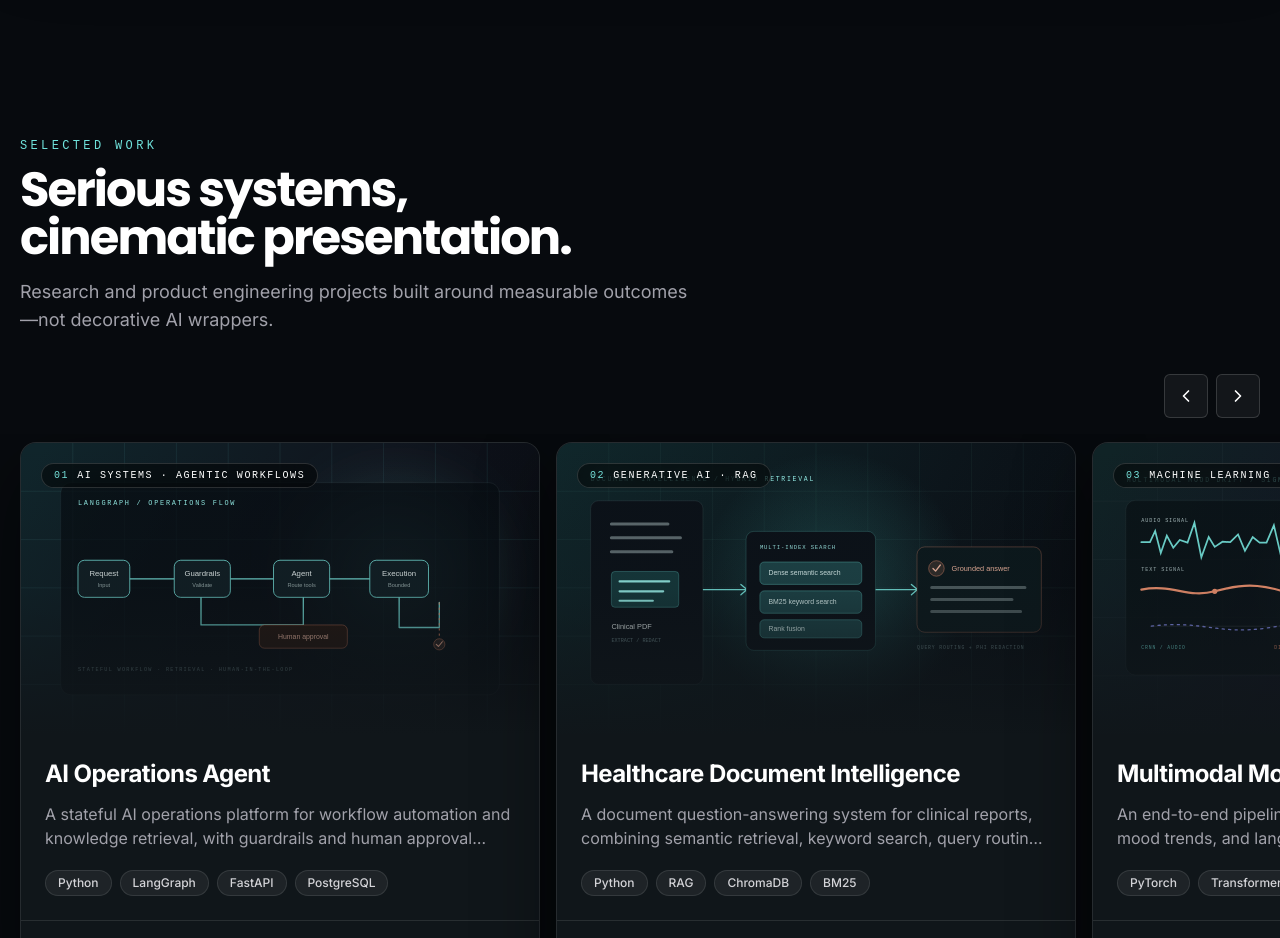
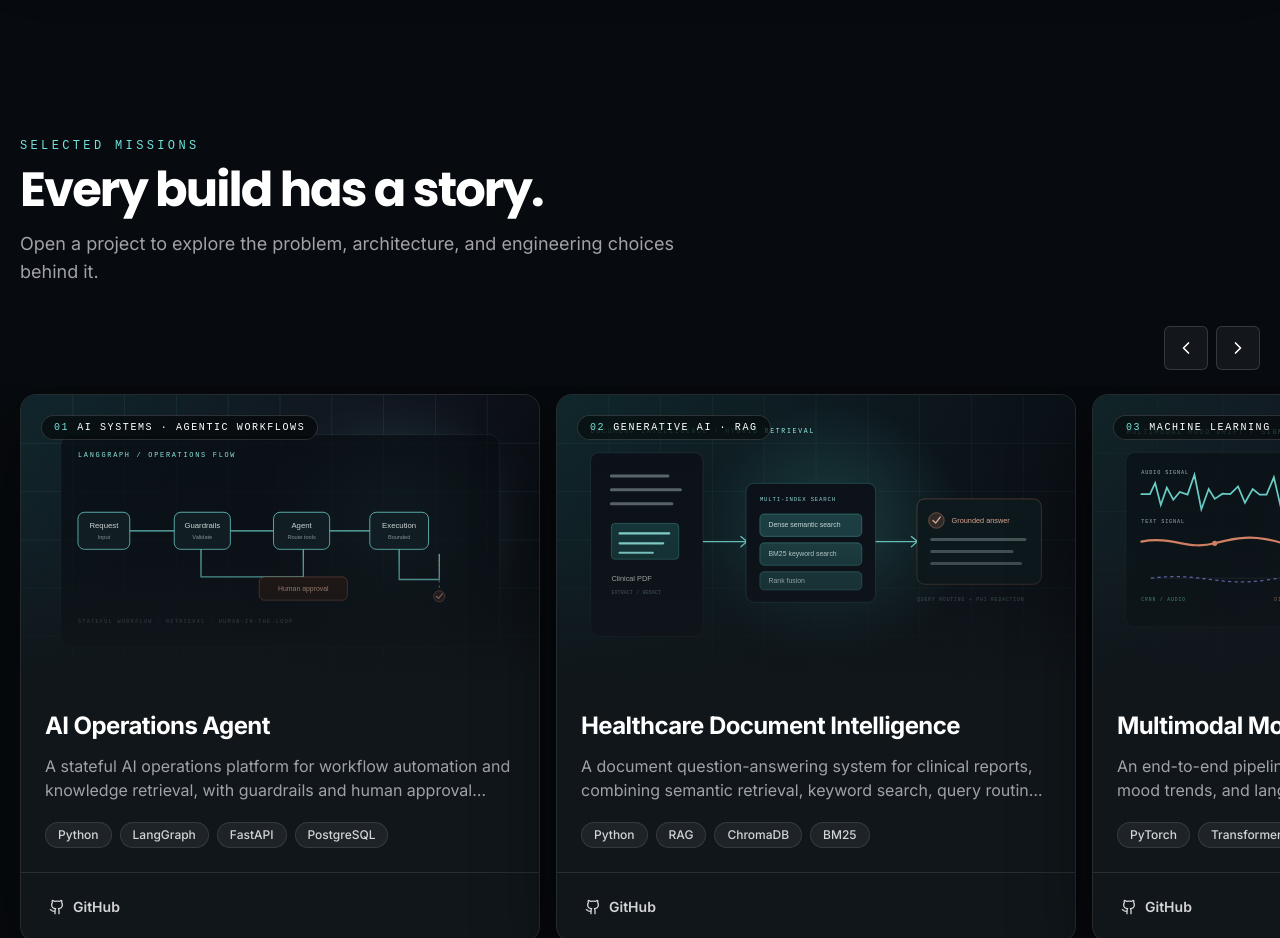
Before and after one commit to Giresh-458/portfolio, a Next.js app: page / in a window 1280 px wide. Shown: the part 1900-2838 px from the top of the page. Built offline with nearby package versions, Linux system fonts and the light colour scheme; no server answers.

Commit message:
Give project showcase a stronger mission-card framing

```diff
--- a/components/sections/projects-section.tsx
+++ b/components/sections/projects-section.tsx
@@ -18,7 +18,7 @@ export function ProjectsSection() {
 
   return (
     <section id="projects" className="section-shell scroll-mt-20">
-      <SectionHeader eyebrow="Selected work" title="Serious systems, cinematic presentation." description="Research and product engineering projects built around measurable outcomes—not decorative AI wrappers." />
+      <SectionHeader eyebrow="Selected missions" title="Every build has a story." description="Open a project to explore the problem, architecture, and engineering choices behind it." />
       <NetflixRow ariaLabel="Featured projects">
         {projects.map((project, index) => (
           <motion.article
```
